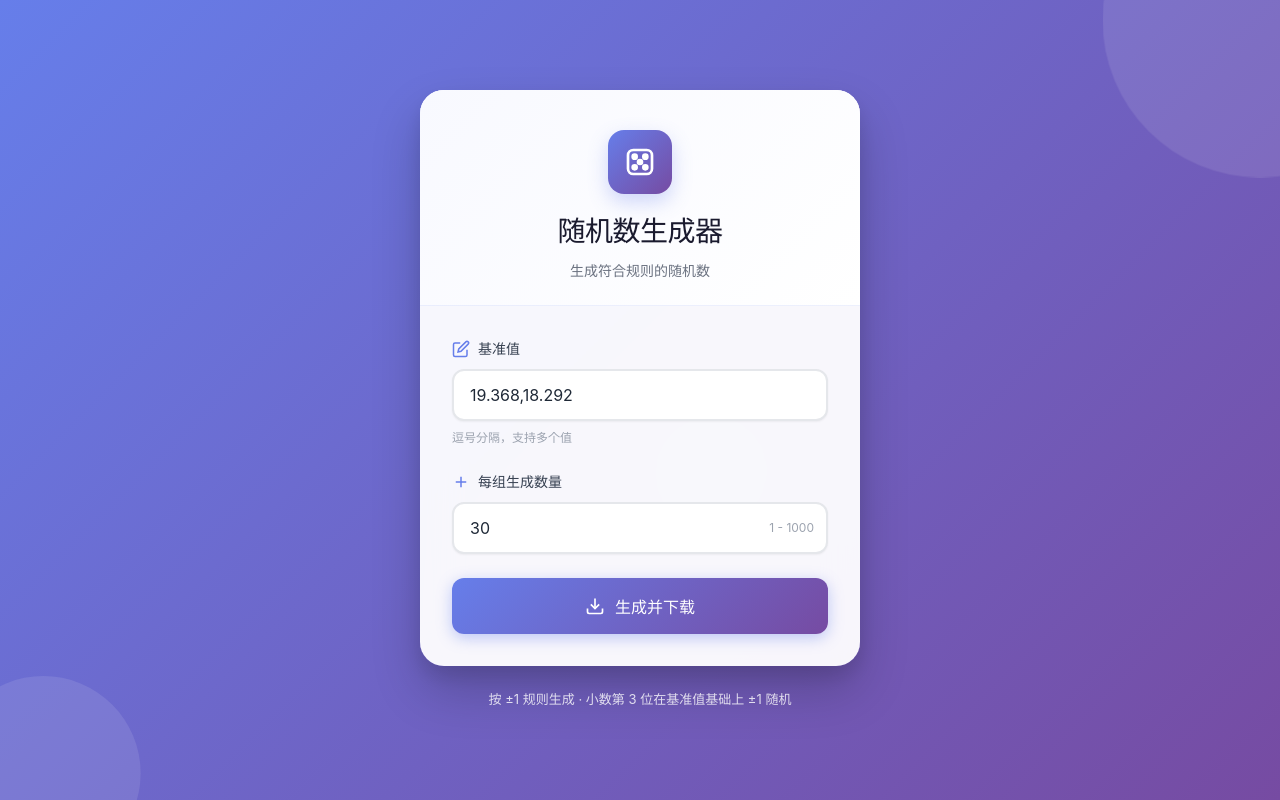
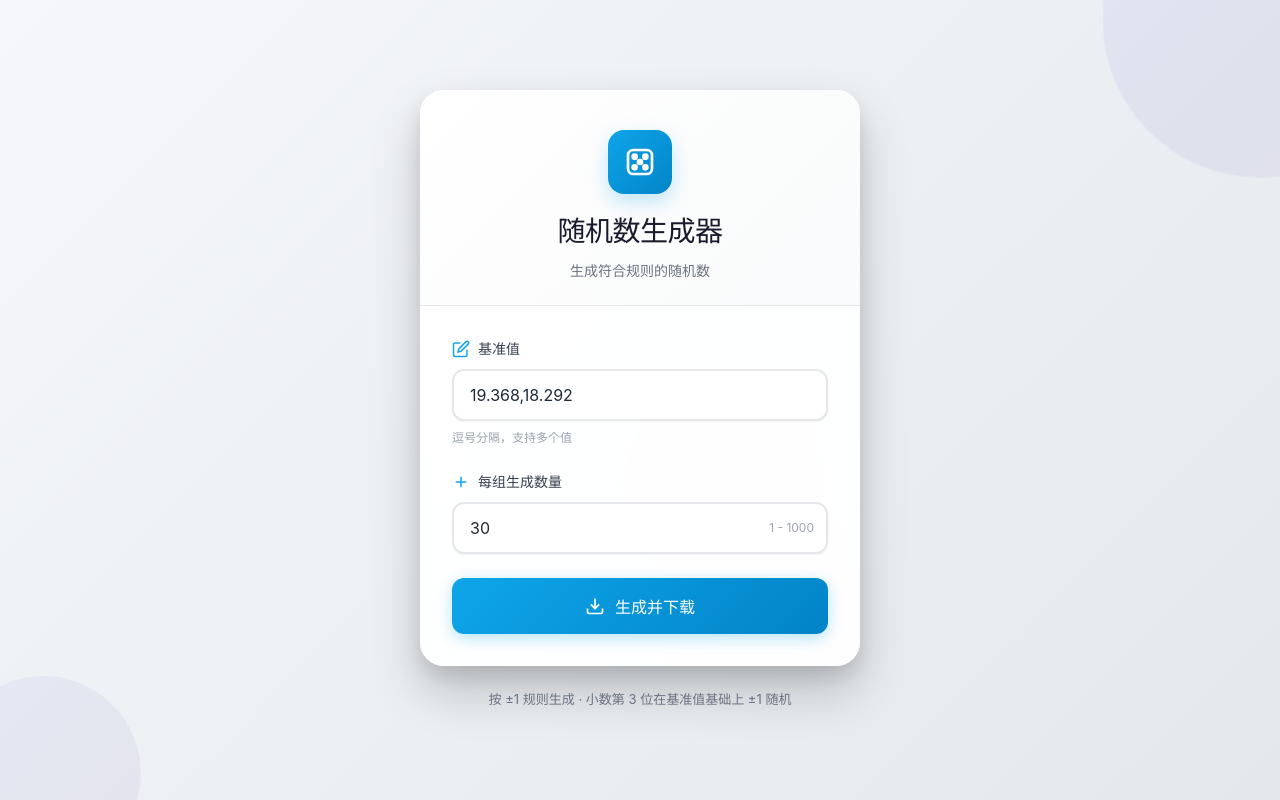
Before and after one commit to AboutThePast/random-generator, a Vue app: page / in a window 1280 px wide. Built offline with nearby package versions, Linux system fonts and the light colour scheme.

Commit message:
style: 改为浅色系设计 - 天蓝色主题

```diff
--- a/src/App.vue
+++ b/src/App.vue
@@ -143,7 +143,7 @@ function handleGenerate() {
   padding: 20px;
   position: relative;
   overflow: hidden;
-  background: linear-gradient(135deg, #667eea 0%, #764ba2 100%);
+  background: linear-gradient(135deg, #f5f7fa 0%, #e4e8ec 100%);
 }
 
 .background-decoration {
@@ -156,7 +156,7 @@ function handleGenerate() {
 .circle {
   position: absolute;
   border-radius: 50%;
-  background: rgba(255, 255, 255, 0.1);
+  background: linear-gradient(135deg, rgba(102, 126, 234, 0.08) 0%, rgba(118, 75, 162, 0.08) 100%);
   animation: float 20s infinite ease-in-out;
 }
 
@@ -229,20 +229,20 @@ function handleGenerate() {
 .card-header {
   padding: 40px 32px 24px;
   text-align: center;
-  background: linear-gradient(135deg, #f8f9ff 0%, #ffffff 100%);
-  border-bottom: 1px solid rgba(102, 126, 234, 0.1);
+  background: linear-gradient(135deg, #ffffff 0%, #f9fafb 100%);
+  border-bottom: 1px solid #e5e7eb;
 }
 
 .icon-wrapper {
   width: 64px;
   height: 64px;
   margin: 0 auto 16px;
-  background: linear-gradient(135deg, #667eea 0%, #764ba2 100%);
+  background: linear-gradient(135deg, #0ea5e9 0%, #0284c7 100%);
   border-radius: 16px;
   display: flex;
   align-items: center;
   justify-content: center;
-  box-shadow: 0 8px 20px rgba(102, 126, 234, 0.3);
+  box-shadow: 0 8px 20px rgba(14, 165, 233, 0.25);
 }
 
 .dice-icon {
@@ -287,7 +287,7 @@ label {
 .label-icon {
   width: 18px;
   height: 18px;
-  color: #667eea;
+  color: #0ea5e9;
 }
 
 .input-field {
@@ -309,10 +309,10 @@ label {
 
 .input-field:focus {
   outline: none;
-  border-color: #667eea;
+  border-color: #0ea5e9;
   box-shadow:
-    0 0 0 4px rgba(102, 126, 234, 0.1),
-    0 4px 12px rgba(102, 126, 234, 0.2);
+    0 0 0 4px rgba(14, 165, 233, 0.1),
+    0 4px 12px rgba(14, 165, 233, 0.15);
   transform: translateY(-1px);
 }
 
@@ -344,7 +344,7 @@ label {
 .generate-btn {
   width: 100%;
   padding: 16px 24px;
-  background: linear-gradient(135deg, #667eea 0%, #764ba2 100%);
+  background: linear-gradient(135deg, #0ea5e9 0%, #0284c7 100%);
   color: white;
   border: none;
   border-radius: 12px;
@@ -354,12 +354,12 @@ label {
   position: relative;
   overflow: hidden;
   transition: all 0.3s ease;
-  box-shadow: 0 4px 15px rgba(102, 126, 234, 0.4);
+  box-shadow: 0 4px 15px rgba(14, 165, 233, 0.3);
 }
 
 .generate-btn:hover:not(:disabled) {
   transform: translateY(-2px);
-  box-shadow: 0 8px 25px rgba(102, 126, 234, 0.5);
+  box-shadow: 0 8px 25px rgba(14, 165, 233, 0.4);
 }
 
 .generate-btn:active:not(:disabled) {
@@ -417,7 +417,7 @@ label {
 .footer {
   margin-top: 24px;
   text-align: center;
-  color: rgba(255, 255, 255, 0.8);
+  color: #6b7280;
   font-size: 13px;
   position: relative;
   z-index: 1;
```
Also changed, not shown: .omc/state/hud-stdin-cache.json, .omc/state/idle-notif-cooldown.json, .omc/state/sessions/aa264179-577f-40c5-87e5-acf11c89d834/autopilot-state.json, 1 other file (tests, documents, lock files or other folders).
